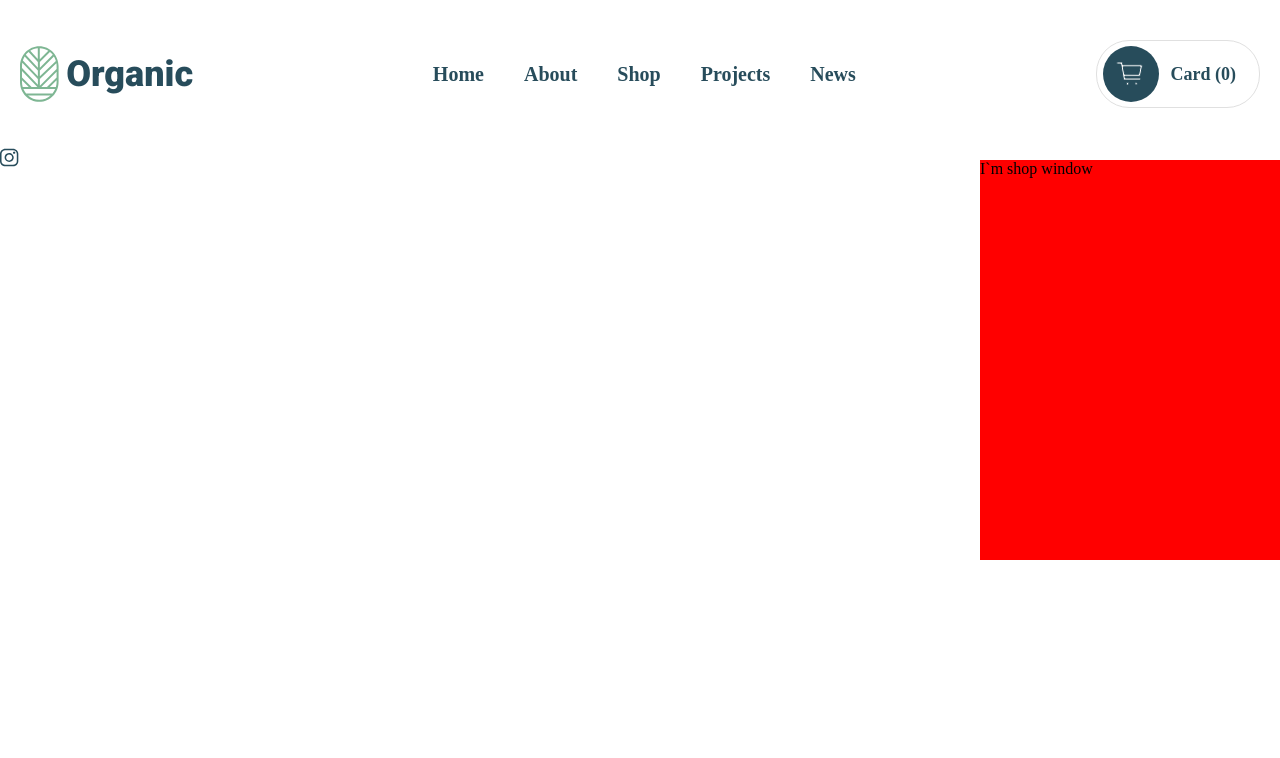
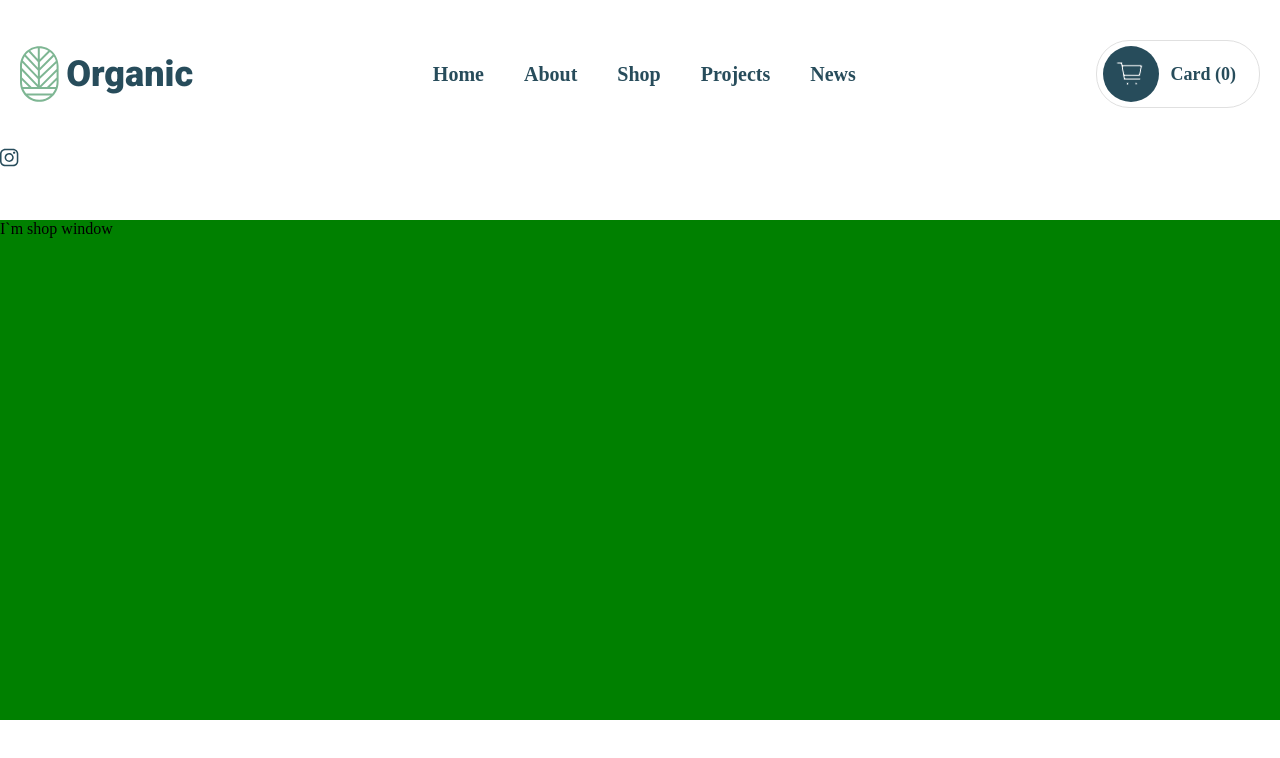
Before and after one commit to 0Arty/Agriculture-Organic, a Next.js app: page / in a window 1280 px wide. Both pictures are taken after a click on the button 1130 px from the left and 74 px from the top of the page. Shown: the top 758 px of the page. Built offline with nearby package versions, Linux system fonts and the light colour scheme.

Commit message:
dev | scrolled-menu modified

```diff
--- a/src/libs/store/slices/applicationSlice.ts
+++ b/src/libs/store/slices/applicationSlice.ts
@@ -17,11 +17,6 @@ const initialState = stateAdapter.getInitialState<iApplicationState>({
   routesModalWindowIsOpen: false,
 })
 
-const closeAllWindows = (state: iApplicationState) => {
-  state.shopModalWindowIsOpen = false
-  state.routesModalWindowIsOpen = false
-}
-
 const applicationDetails = createSlice({
   name: 'applicationDetails',
   initialState,
@@ -30,11 +25,13 @@ const applicationDetails = createSlice({
     //     state.longitude = action.payload
     //   },
     toggleShopModalWindow(state) {
-      closeAllWindows(state)
+      state.shopModalWindowIsOpen = false
+      state.routesModalWindowIsOpen = false
       state.shopModalWindowIsOpen = !state.shopModalWindowIsOpen
     },
     toggleRoutesModalWindow(state) {
-      closeAllWindows(state)
+      state.shopModalWindowIsOpen = false
+      state.routesModalWindowIsOpen = false
       state.routesModalWindowIsOpen = !state.routesModalWindowIsOpen
     },
     closeAllModalWindows(state) {
--- a/src/ui/components/scrolled-menu/ScrolledMenu.module.scss
+++ b/src/ui/components/scrolled-menu/ScrolledMenu.module.scss
@@ -1,19 +1,20 @@
 .mobile_menu {
   position: absolute;
-  width: 300px;
-  height: 400px;
+  width: 100%;
+  min-height: 500px;
   right: 0;
-  top: 160px;
-  transform: translateX(300px);
+  top: 220px;
+  transform: translateX(100%);
   transition: all 0.3s ease;
-  background: red;
+  z-index: $over-layer;
+  // background: red;
 }
 .active {
   transition: all 0.3s ease;
   transform: translateX(0px);
 }
 .closed {
-  transform: translateX(300px);
+  transform: translateX(100%);
 }
 // .mounted {
 //   display: block;
--- a/src/ui/components/scrolled-menu/ScrolledMenu.tsx
+++ b/src/ui/components/scrolled-menu/ScrolledMenu.tsx
@@ -9,18 +9,20 @@ import { useDispatch } from 'react-redux'
 interface IProps {
   isOpen: boolean
   children: ReactNode
+  styleProps?: string
 }
-const ScrolledMenu = ({ children, isOpen }: IProps) => {
+const ScrolledMenu = ({ children, isOpen, styleProps }: IProps) => {
   const menuRef = useRef<HTMLDivElement>(null)
   const [isMounted, setIsMounted] = useState<boolean>(false)
   const [AnimationDelay, setAnimationDelay] = useState<boolean>(false)
   const dispatch = useDispatch()
+
   useEffect(() => {
     if (isOpen) {
       setIsMounted(true)
       setTimeout(() => {
         setAnimationDelay(true)
-      }, 1)
+      }, 20)
     } else {
       setAnimationDelay(false)
       setTimeout(() => {
@@ -29,6 +31,7 @@ const ScrolledMenu = ({ children, isOpen }: IProps) => {
     }
   }, [isOpen])
 
+  //close window if click outside
   const handleClickOutside = (event: MouseEvent) => {
     if (!menuRef.current) return
     if (!menuRef.current.contains(event.target as Node)) {
@@ -43,6 +46,7 @@ const ScrolledMenu = ({ children, isOpen }: IProps) => {
     document.addEventListener('click', handleClickOutside)
     return () => document.removeEventListener('click', handleClickOutside)
   })
+  //
 
   const isOpenWindow = true
   return (
@@ -52,7 +56,8 @@ const ScrolledMenu = ({ children, isOpen }: IProps) => {
           ref={menuRef}
           className={classNames(
             style.mobile_menu,
-            AnimationDelay ? style.active : style.closed
+            AnimationDelay ? style.active : style.closed,
+            styleProps
           )}
         >
           {children}
--- a/src/ui/layouts/header/Header.module.scss
+++ b/src/ui/layouts/header/Header.module.scss
@@ -4,6 +4,7 @@
   position: sticky;
   top: 0;
   z-index: $over-layer;
+  background-color: #fff;
   @include flex(space-between);
   .logo {
     @include flex;
@@ -17,6 +18,9 @@
     gap: 20px;
   }
 }
+.scrolled_menu {
+  background-color: green;
+}
 
 @media screen and (0px <= width <= 900px) {
   .header {
@@ -26,6 +30,8 @@
     .icon_menu {
       display: flex;
       @include flex;
+      flex-direction: column;
+      align-items: end;
     }
   }
 }
--- a/src/ui/layouts/header/Header.tsx
+++ b/src/ui/layouts/header/Header.tsx
@@ -10,40 +10,12 @@ import ScrolledMenu from '@/ui/components/scrolled-menu/ScrolledMenu'
 import { useAppSelector } from '@/libs/store/root'
 
 const Header = ({}) => {
-  const [routesMenuIsOpen, setRoutesMenuIsOpen] = useState<boolean>(false)
-  const [shopMenuIsOpen, setShopMenuIsOpen] = useState<boolean>(false)
-
-  // const setRoutesMenuHandler = () => {
-  //   if (shopMenuIsOpen) {
-  //     showModal(shopMenuIsOpen, setShopMenuIsOpen)
-  //   }
-  //   setTimeout(() => {
-  //     showModal(routesMenuIsOpen, setRoutesMenuIsOpen)
-  //   }, 301)
-  // }
-  // const setShopMenuHandler = () => {
-  //   if (routesMenuIsOpen) showModal(routesMenuIsOpen, setRoutesMenuIsOpen)
-  //   setTimeout(() => {
-  //     showModal(shopMenuIsOpen, setShopMenuIsOpen)
-  //   }, 301)
-  // }
-
-  // const showModal = (menuIsOpen: boolean, setMenuIsOpen: Function) => {
-  //   if (menuIsOpen) {
-  //     setTimeout(() => setMenuIsOpen(false), 301)
-  //     return
-  //   } else {
-  //     setMenuIsOpen(true)
-  //   }
-  // }
   const shopIsOpen = useAppSelector(
     (state) => state.applicationDetails.shopModalWindowIsOpen
   )
   const routesIsOpen = useAppSelector(
     (state) => state.applicationDetails.routesModalWindowIsOpen
   )
-  console.log('shopIsOpen:', shopIsOpen)
-
   return (
     <header className={style.header}>
       <div className={style.logo}>
@@ -62,24 +34,13 @@ const Header = ({}) => {
         <MenuHandler />
       </div>
 
-      <ScrolledMenu isOpen={shopIsOpen}>
+      <ScrolledMenu isOpen={shopIsOpen} styleProps={style.scrolled_menu}>
         <span>I`m shop window</span>
       </ScrolledMenu>
 
-      <ScrolledMenu isOpen={routesIsOpen}>
+      <ScrolledMenu isOpen={routesIsOpen} styleProps={style.scrolled_menu}>
         <span>I`m links window</span>
       </ScrolledMenu>
-
-      {/* {routesMenuIsOpen && (
-        <Menu isOpen={routesMenuIsOpen} closeMenu={setRoutesMenuHandler}>
-          <h1>Routes</h1>
-        </Menu>
-      )}
-      {shopMenuIsOpen && (
-        <Menu isOpen={shopMenuIsOpen} closeMenu={setShopMenuHandler}>
-          <h1>shop</h1>
-        </Menu>
-      )} */}
     </header>
   )
 }
--- a/src/ui/layouts/header/Menu.module.scss
+++ /dev/null
@@ -1,29 +0,0 @@
-.mobile_menu {
-  position: absolute;
-  width: 300px;
-  height: 400px;
-  right: 0;
-  top: 160px;
-  transform: translateX(300px);
-  transition: all 0.3s ease;
-  background: red;
-}
-.active {
-  transition: all 0.3s ease;
-  transform: translateX(0px);
-}
-.closed {
-  transform: translateX(300px);
-}
-// .mounted {
-//   display: block;
-// }
-// .dismounted {
-//   display: none;
-// }
-
-// @media screen and (0px <= width <= 900px) {
-//   .mobile_menu {
-//     display: block;
-//   }
-// }
```
Also changed, not shown: src/ui/layouts/header/Menu.tsx (deleted, +0 -47 lines).
